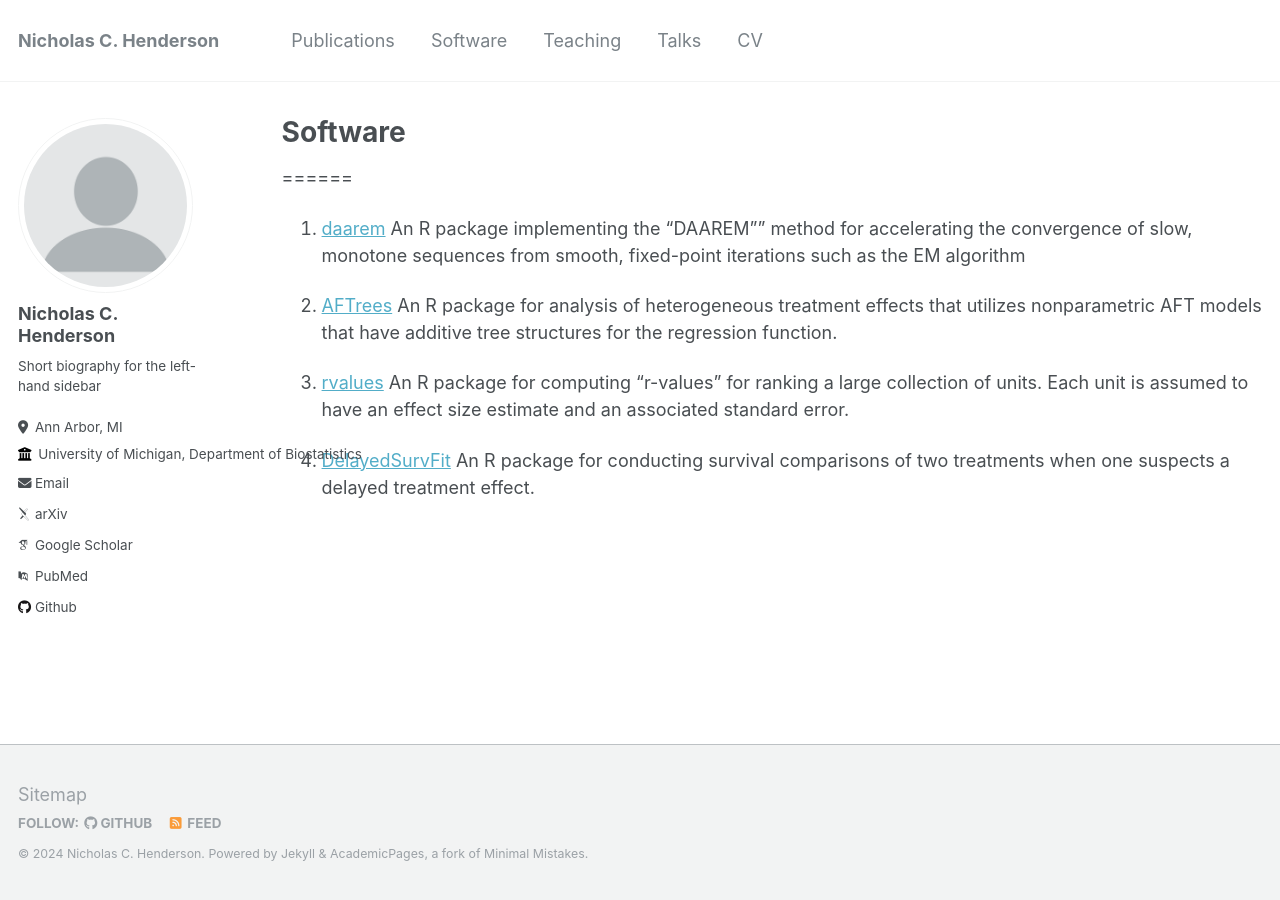
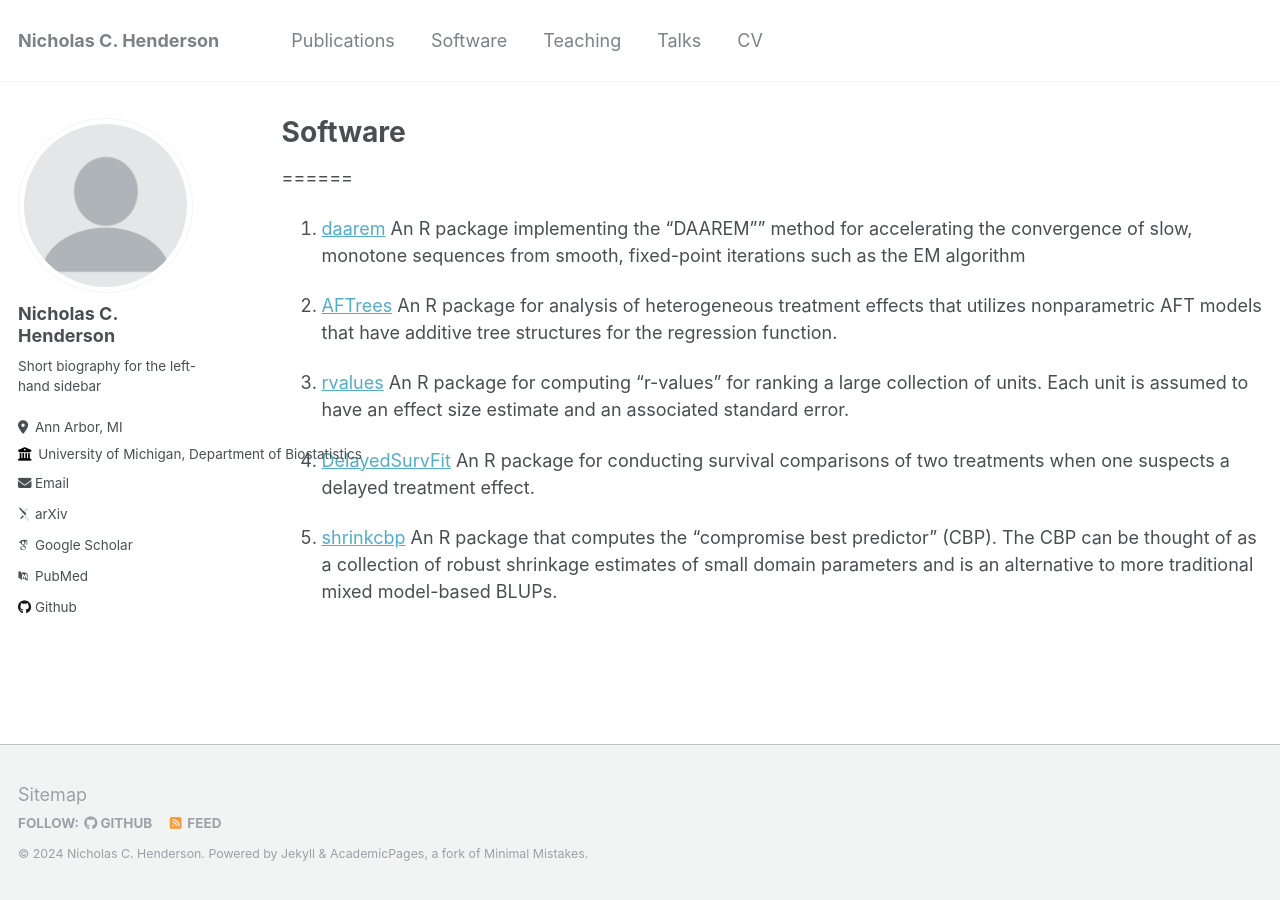
Before and after one commit to nchenderson/nchenderson.github.io, a Jekyll site: the page built from _pages/software.md, in a window 1280 px wide. Built offline with Jekyll 4.4.1, drawn with Linux system fonts in a browser that asks for light colours; some web fonts are replaced.

Commit message:
added shrinkcbp package to software list

```diff
--- a/_pages/software.md
+++ b/_pages/software.md
@@ -16,6 +16,8 @@ author_profile: true
 
 4. [DelayedSurvFit](https://github.com/nchenderson/DelayedSurvFit) An R package for conducting survival comparisons of two treatments when one suspects a delayed treatment effect.
 
+5. [shrinkcbp](https://github.com/nchenderson/shrinkcbp) An R package that computes the "compromise best predictor" (CBP). The CBP can be thought of as a collection of robust shrinkage estimates of small domain parameters and is an alternative to more traditional mixed model-based BLUPs.
+
 <!--{% include base_path %}
 
 {% for post in site.software reversed %}
```
